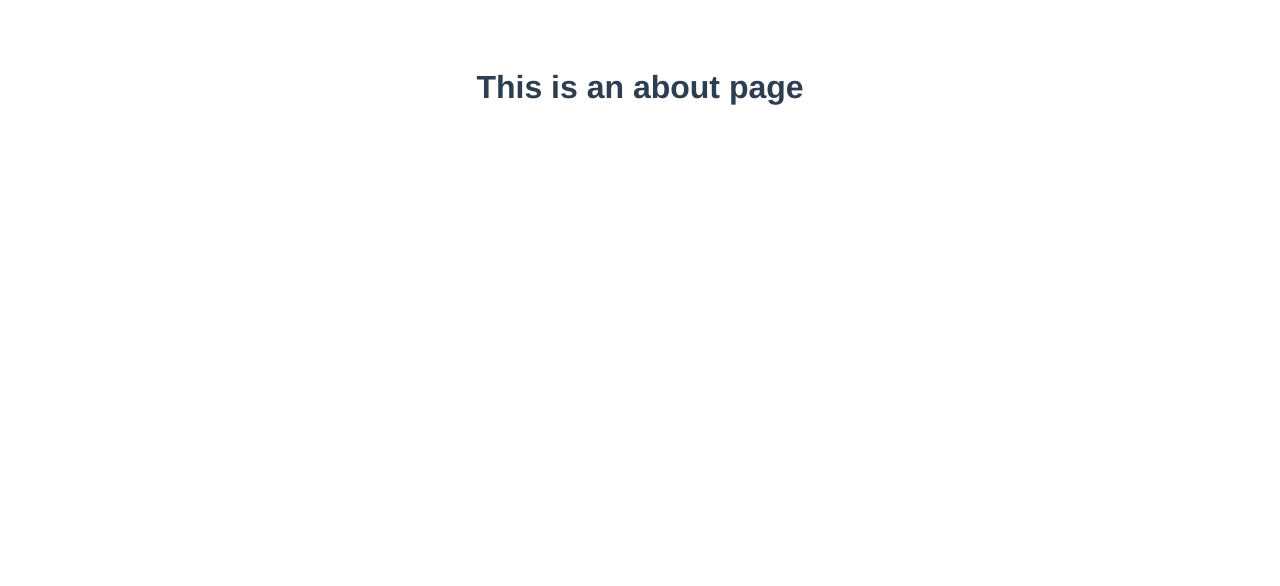
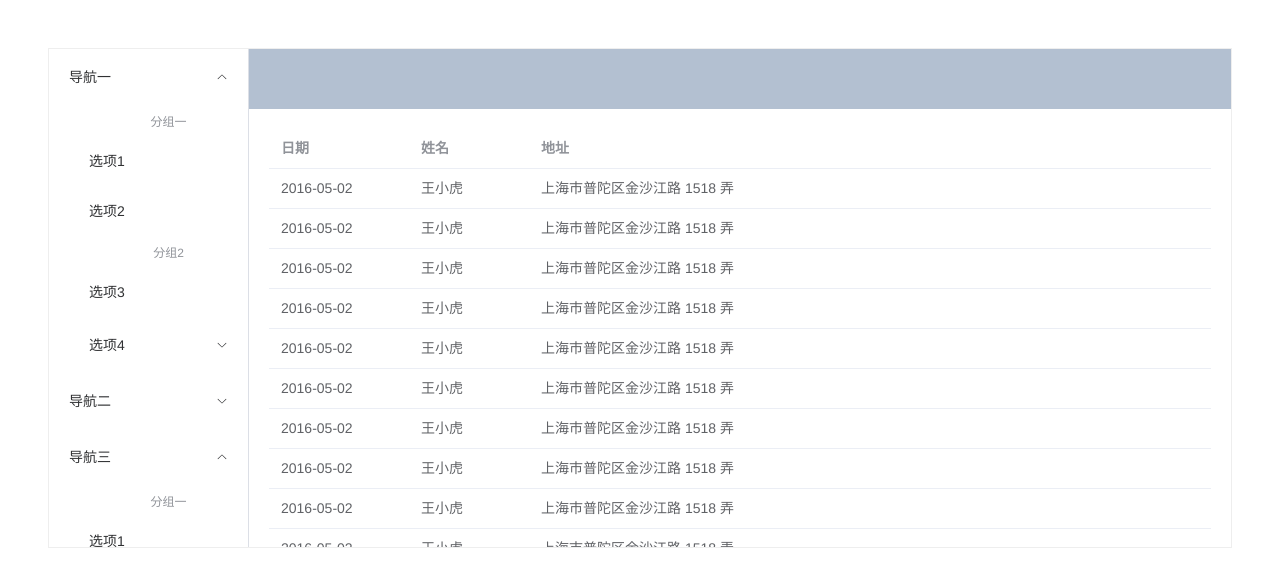
Before and after one commit to 529124368/vue3-element-admin-demo, a Vue app: page /about in a window 1280 px wide. Shown: the top 586 px of the page. Built offline with nearby package versions, Linux system fonts and the light colour scheme.

Commit message:
管理画面添加 动态显示登录者名字

```diff
--- a/src/views/AboutView.vue
+++ b/src/views/AboutView.vue
@@ -1,5 +1,111 @@
+
 <template>
-  <div class="about">
-    <h1>This is an about page</h1>
-  </div>
+<el-container style="height: 500px; border: 1px solid #eee">
+  <el-aside width="200px" style="background-color: rgb(238, 241, 246)">
+    <el-menu :default-openeds="['1', '3']">
+      <el-sub-menu index="1">
+        <template #title><i class="el-icon-message"></i>导航一</template>
+        <el-menu-item-group>
+          <template #title>分组一</template>
+          <el-menu-item index="1-1">选项1</el-menu-item>
+          <el-menu-item index="1-2">选项2</el-menu-item>
+        </el-menu-item-group>
+        <el-menu-item-group title="分组2">
+          <el-menu-item index="1-3">选项3</el-menu-item>
+        </el-menu-item-group>
+        <el-sub-menu index="1-4">
+          <template #title>选项4</template>
+          <el-menu-item index="1-4-1">选项4-1</el-menu-item>
+        </el-sub-menu>
+      </el-sub-menu>
+      <el-sub-menu index="2">
+        <template #title><i class="el-icon-menu"></i>导航二</template>
+        <el-menu-item-group>
+          <template #title>分组一</template>
+          <el-menu-item index="2-1">选项1</el-menu-item>
+          <el-menu-item index="2-2">选项2</el-menu-item>
+        </el-menu-item-group>
+        <el-menu-item-group title="分组2">
+          <el-menu-item index="2-3">选项3</el-menu-item>
+        </el-menu-item-group>
+        <el-sub-menu index="2-4">
+          <template #title>选项4</template>
+          <el-menu-item index="2-4-1">选项4-1</el-menu-item>
+        </el-sub-menu>
+      </el-sub-menu>
+      <el-sub-menu index="3">
+        <template #title><i class="el-icon-setting"></i>导航三</template>
+        <el-menu-item-group>
+          <template #title>分组一</template>
+          <el-menu-item index="3-1">选项1</el-menu-item>
+          <el-menu-item index="3-2">选项2</el-menu-item>
+        </el-menu-item-group>
+        <el-menu-item-group title="分组2">
+          <el-menu-item index="3-3">选项3</el-menu-item>
+        </el-menu-item-group>
+        <el-sub-menu index="3-4">
+          <template #title>选项4</template>
+          <el-menu-item index="3-4-1">选项4-1</el-menu-item>
+        </el-sub-menu>
+      </el-sub-menu>
+    </el-menu>
+  </el-aside>
+
+  <el-container>
+    <el-header style="text-align: right; font-size: 12px">
+      <el-dropdown>
+        <i class="el-icon-setting" style="margin-right: 15px"></i>
+        <template #dropdown>
+          <el-dropdown-menu>
+            <el-dropdown-item>查看</el-dropdown-item>
+            <el-dropdown-item>新增</el-dropdown-item>
+            <el-dropdown-item>删除</el-dropdown-item>
+          </el-dropdown-menu>
+        </template>
+      </el-dropdown>
+      <span>{{userName}}</span>
+    </el-header>
+
+    <el-main>
+      <el-table :data="tableData">
+        <el-table-column prop="date" label="日期" width="140">
+        </el-table-column>
+        <el-table-column prop="name" label="姓名" width="120">
+        </el-table-column>
+        <el-table-column prop="address" label="地址"> </el-table-column>
+      </el-table>
+    </el-main>
+  </el-container>
+</el-container>
 </template>
+
+<script>
+  export default {
+    data() {
+      const item = {
+        date: '2016-05-02',
+        name: '王小虎',
+        address: '上海市普陀区金沙江路 1518 弄',
+      }
+      return {
+        userName :"fsfsf",
+        tableData: Array(20).fill(item),
+      }
+    },
+    mounted(){
+     this.userName=sessionStorage.getItem("userName")
+    },
+  }
+</script>
+
+<style>
+.el-header {
+    background-color: #b3c0d1;
+    color: var(--el-text-color-primary);
+    line-height: 60px;
+  }
+
+  .el-aside {
+    color: var(--el-text-color-primary);
+  }
+</style>
--- a/src/views/LoginView.vue
+++ b/src/views/LoginView.vue
@@ -76,6 +76,7 @@
                 .then(response => {
                   if(response.data['state']=="ok") {
                       //画面跳转
+                      sessionStorage.setItem("userName",response.data['data'].name)
                       this.$router.push('/about')
                   }else {
                     ElMessage({
```
